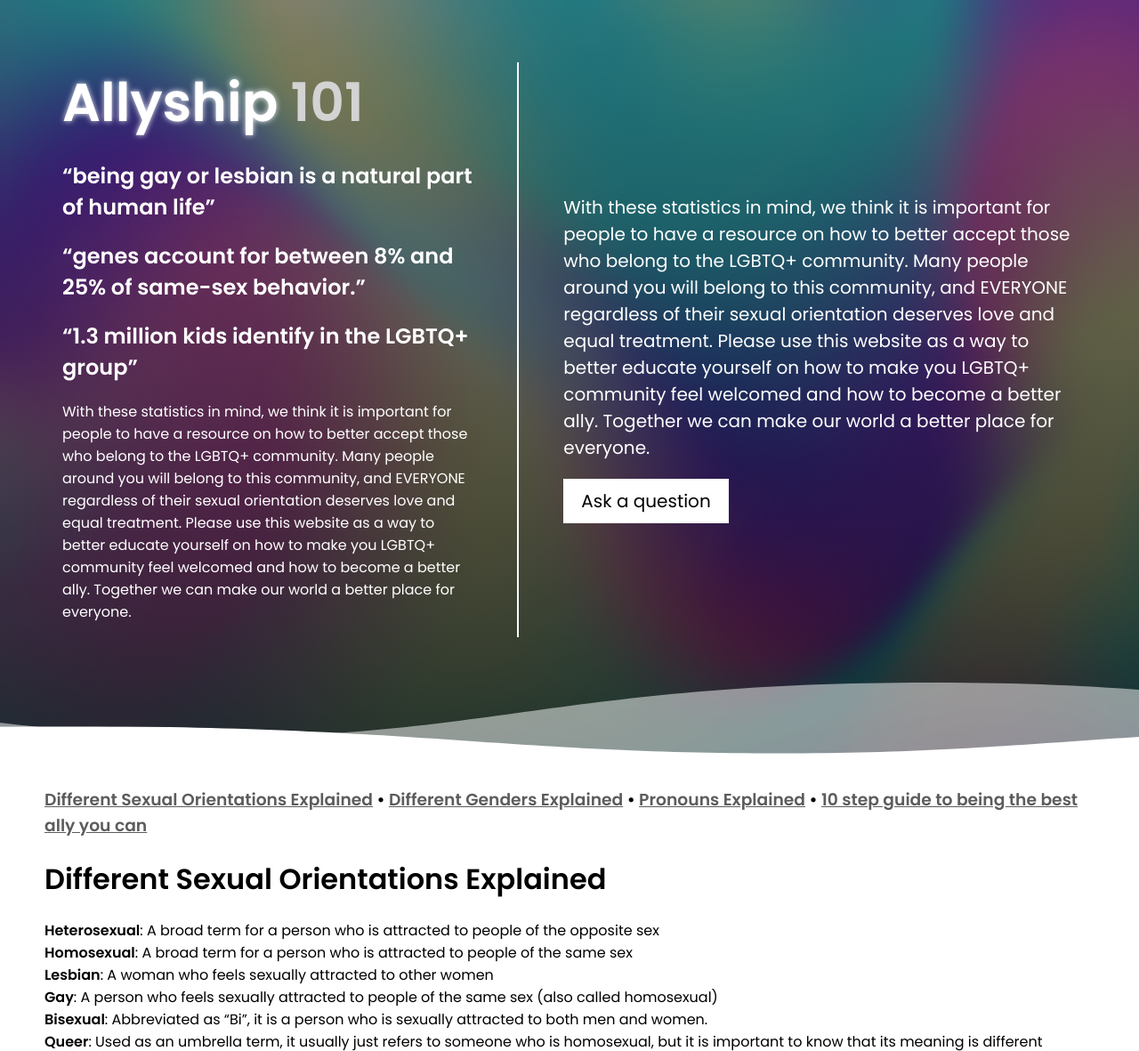
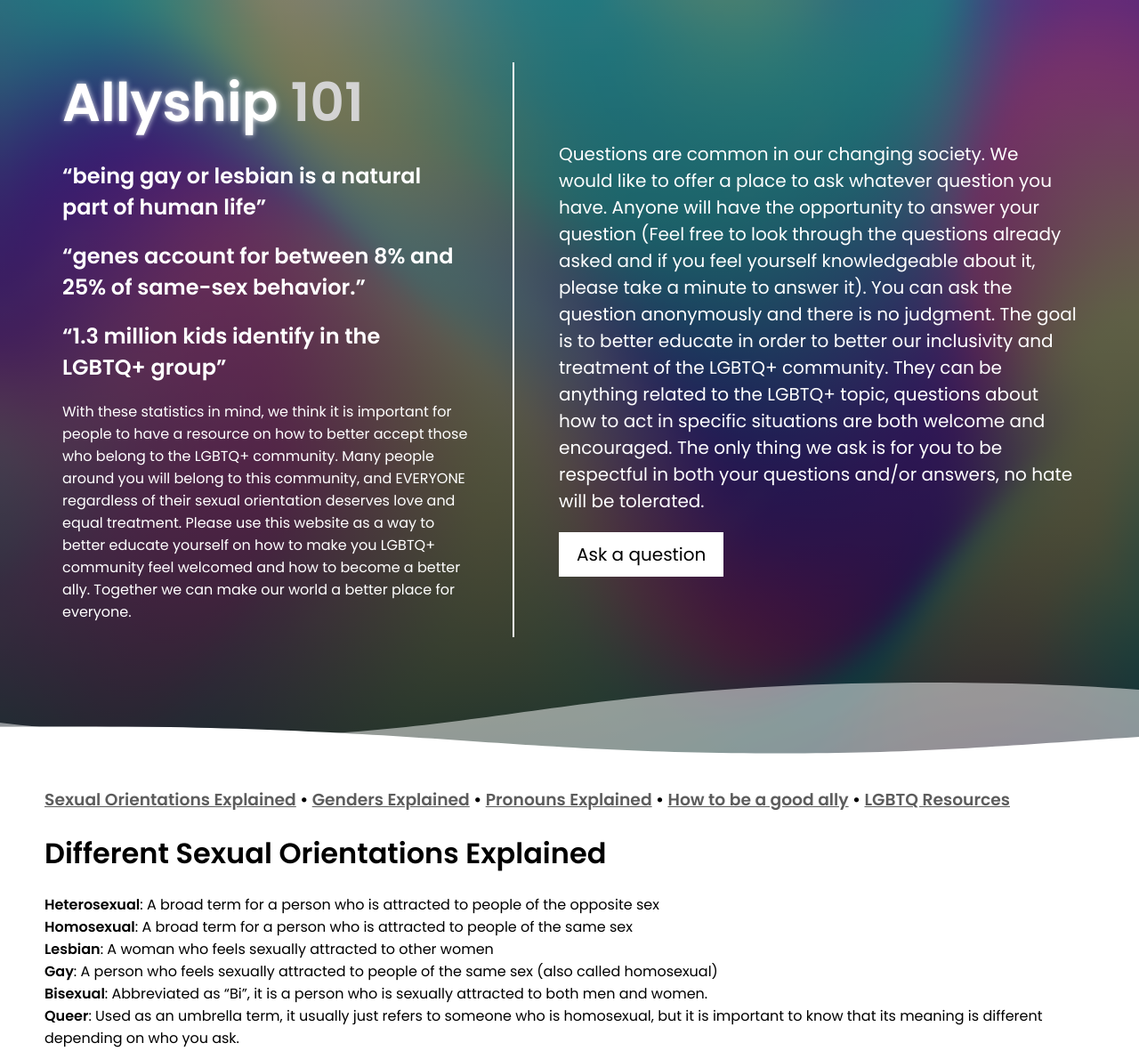
Before and after one commit to captain-camel/Sociology-Final-Project, a Django app: page / in a window 1280 px wide. Shown: the top 1181 px of the page at 89% size. Run offline with Django 4.2, Linux system fonts and the light colour scheme; data that the repository does not hold is empty; parts of the project's set-up code (start-up, migrations or seed data) failed here and were passed over.

Commit message:
Edit homepage content

```diff
--- a/main/static/main/index.css
+++ b/main/static/main/index.css
@@ -67,7 +67,7 @@ html, body {
 }
 
 .header-content-left {
-    flex: 0 1 auto;
+    flex: 1 0 40%;
 }
 
 .header-title {
--- a/main/templates/main/index.html
+++ b/main/templates/main/index.html
@@ -35,7 +35,7 @@
 
                 <div class="header-content-right">
                     <p class="questions-description">
-                        With these statistics in mind, we think it is important for people to have a resource on how to better accept those who belong to the LGBTQ+ community. Many people around you will belong to this community, and EVERYONE regardless of their sexual orientation deserves love and equal treatment. Please use this website as a way to better educate yourself on how to make you LGBTQ+ community feel welcomed and how to become a better ally. Together we can make our world a better place for everyone.
+                        Questions are common in our changing society. We would like to offer a place to ask whatever question you have. Anyone will have the opportunity to answer your question (Feel free to look through the questions already asked and if you feel yourself knowledgeable about it, please take a minute to answer it). You can ask the question anonymously and there is no judgment. The goal is to better educate in order to better our inclusivity and treatment of the LGBTQ+ community. They can be anything related to the LGBTQ+ topic, questions about how to act in specific situations are both welcome and encouraged. The only thing we ask is for you to be respectful in both your questions and/or answers, no hate will be tolerated.
                     </p>
 
                     <a href="{% url 'questions' %}" class="questions-link">Ask a question</a>
@@ -51,10 +51,11 @@
 
     <div class="content">
         <h3>
-            <a href="#sexual-orientations" class="content-link">Different Sexual Orientations Explained</a> •
-            <a href="#genders" class="content-link">Different Genders Explained</a> •
+            <a href="#sexual-orientations" class="content-link">Sexual Orientations Explained</a> •
+            <a href="#genders" class="content-link">Genders Explained</a> •
             <a href="#pronouns" class="content-link">Pronouns Explained</a> •
-            <a href="#10-steps" class="content-link">10 step guide to being the best ally you can</a>
+            <a href="#10-steps" class="content-link">How to be a good ally</a> •
+            <a href="#resoucres" class="content-link">LGBTQ Resources</a>
         </h3>
 
         <h1 id="sexual-orientations">Different Sexual Orientations Explained</h1>
@@ -210,8 +211,7 @@
 
         <div class="content-separator"></div>
 
-        <h1>LGBTQ Resources</h1>
-
+        <h1 class="resources">LGBTQ Resources</h1>
         {% for resource in resources %}
             <div class="resource">
                 <div class="resource-left">
```
